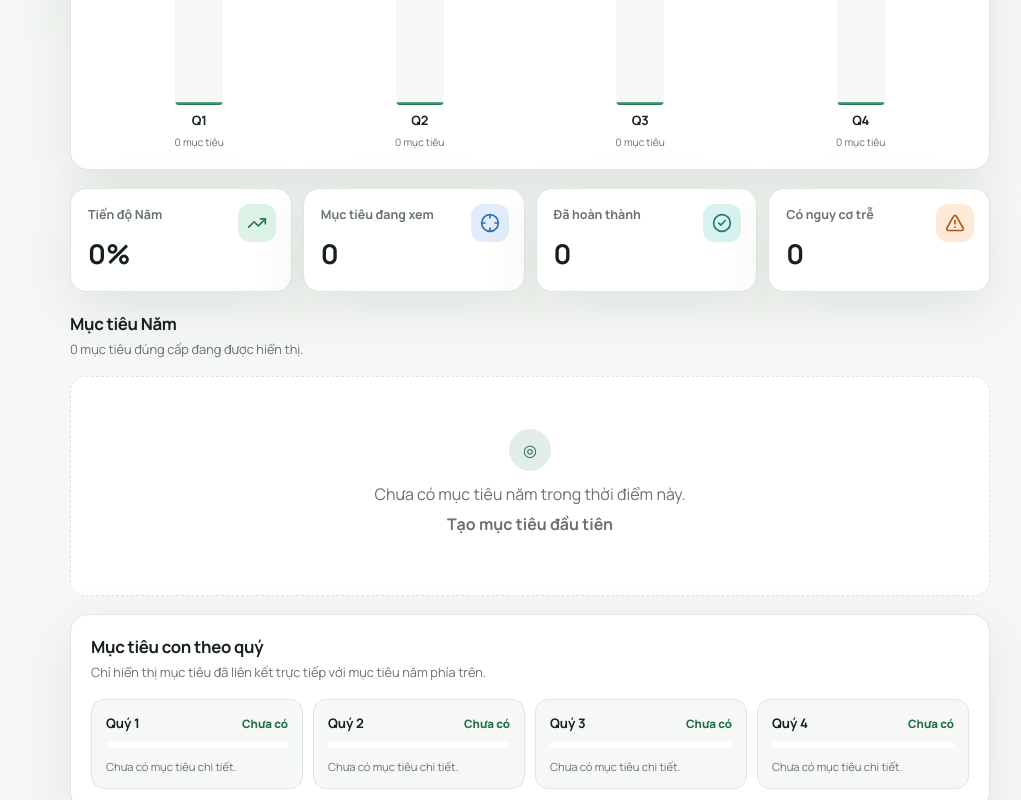
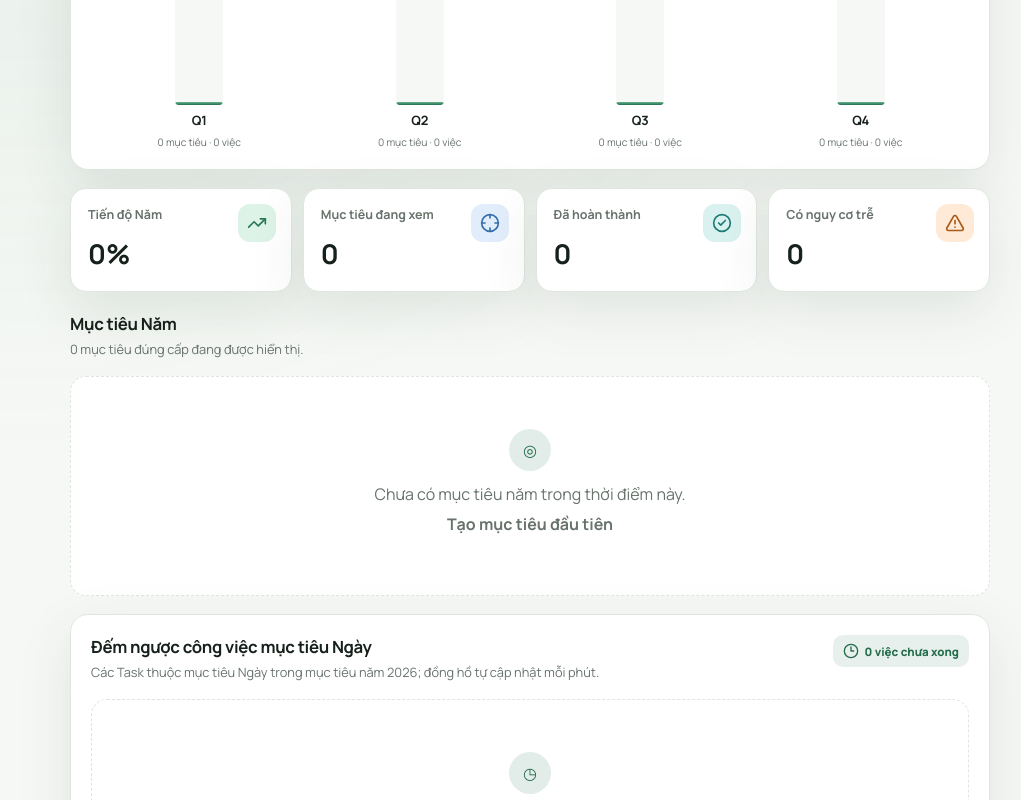
Before and after one commit to Tram-anh99/Todo_List, a React (Vite) app: page / in a window 1280 px wide. Shown: the part 500-1300 px from the top of the page, without its empty margins (110-1131 px from the left). Built offline with nearby package versions, Linux system fonts and the light colour scheme.

Commit message:
feat: connect goal hierarchy to timed daily tasks

```diff
--- a/src/components/GoalDashboard.tsx
+++ b/src/components/GoalDashboard.tsx
@@ -8,6 +8,7 @@ import { GoalCard } from './GoalCard'
 import { GoalForm } from './GoalForm'
 import { PeriodDetails, type PeriodDetailGroup } from './PeriodDetails'
 import { ProgressBars } from './ProgressCharts'
+import { TaskCountdownTable } from './TaskCountdownTable'
 import { WeeklyPlanner } from './WeeklyPlanner'
 
 interface Props {
@@ -21,10 +22,31 @@ interface Props {
 const today = new Date()
 const currentDate = `${today.getFullYear()}-${String(today.getMonth() + 1).padStart(2, '0')}-${String(today.getDate()).padStart(2, '0')}`
 const childPeriod: Record<GoalPeriod, GoalPeriod | null> = { year: 'quarter', quarter: 'month', month: 'week', week: 'day', day: null }
+const periodOrder: GoalPeriod[] = ['year', 'quarter', 'month', 'week', 'day']
 
 function getWeeksInMonth(year: number, month: number) {
   const lastDay = new Date(year, month, 0).getDate()
   return [...new Set(Array.from({ length: lastDay }, (_, index) => getISOWeek(`${year}-${String(month).padStart(2, '0')}-${String(index + 1).padStart(2, '0')}`)))].sort((a, b) => a - b)
+}
+
+function groupGoalsByPeriod(period: GoalPeriod, goals: Goal[]): PeriodDetailGroup[] {
+  if (period === 'quarter') {
+    const values = [...new Set(goals.map((goal) => goal.quarter).filter((value): value is number => Boolean(value)))].sort((a, b) => a - b)
+    return values.map((value) => ({ key: `linked-quarter-${value}`, label: `Quý ${value}`, goals: goals.filter((goal) => goal.quarter === value) }))
+  }
+  if (period === 'month') {
+    const values = [...new Set(goals.map((goal) => goal.month).filter((value): value is number => Boolean(value)))].sort((a, b) => a - b)
+    return values.map((value) => ({ key: `linked-month-${value}`, label: `Tháng ${value}`, goals: goals.filter((goal) => goal.month === value) }))
+  }
+  if (period === 'week') {
+    const values = [...new Set(goals.map((goal) => goal.week).filter((value): value is number => Boolean(value)))].sort((a, b) => a - b)
+    return values.map((value) => ({ key: `linked-week-${value}`, label: `Tuần ${value}`, goals: goals.filter((goal) => goal.week === value) }))
+  }
+  if (period === 'day') {
+    const values = [...new Set(goals.map((goal) => goal.day).filter((value): value is string => Boolean(value)))].sort()
+    return values.map((value) => ({ key: `linked-day-${value}`, label: `Ngày ${formatDate(value)}`, goals: goals.filter((goal) => goal.day === value) }))
+  }
+  return []
 }
 
 export function GoalDashboard({ goals, todos, onAdd, onUpdate, onDelete }: Props) {
@@ -67,56 +89,47 @@ export function GoalDashboard({ goals, todos, onAdd, onUpdate, onDelete }: Props
   const linkedDescendants = useMemo(() => getGoalDescendants(displayedGoals.map((goal) => goal.id), goals)
     .filter((goal) => area === 'all' || goal.area === area), [displayedGoals, goals, area])
 
+  const scopedGoals = useMemo(() => [...displayedGoals, ...linkedDescendants], [displayedGoals, linkedDescendants])
+  const linkedDayGoals = useMemo(() => scopedGoals.filter((goal) => goal.period === 'day'), [scopedGoals])
+  const linkedDayGoalIds = useMemo(() => new Set(linkedDayGoals.map((goal) => goal.id)), [linkedDayGoals])
+  const linkedTaskTodos = useMemo(() => todos.filter((todo) => Boolean(todo.goalId && linkedDayGoalIds.has(todo.goalId))), [todos, linkedDayGoalIds])
+
   const detailSections = useMemo(() => {
-    if (period !== 'quarter') {
-      return [{
-        key: childPeriod[period] || 'todos',
-        title: period === 'day' ? 'Công việc liên kết trong ngày' : `Mục tiêu con theo ${childPeriod[period] ? periodLabels[childPeriod[period]!].toLowerCase() : 'công việc'}`,
-        subtitle: period === 'day'
-          ? 'Chỉ hiển thị Todo đã liên kết với mục tiêu Ngày đang xem.'
-          : `Chỉ hiển thị mục tiêu đã liên kết trực tiếp với mục tiêu ${periodLabels[period].toLowerCase()} phía trên.`,
-        groups: childGroups,
-      }]
-    }
+    const currentIndex = periodOrder.indexOf(period)
+    const goalSections = periodOrder.slice(currentIndex + 1).map((targetPeriod, index) => ({
+      key: targetPeriod,
+      title: `Mục tiêu ${periodLabels[targetPeriod]} thuộc ${periodLabels[period]}`,
+      subtitle: index === 0
+        ? `Các mục tiêu ${periodLabels[targetPeriod].toLowerCase()} liên kết trực tiếp với mục tiêu ${periodLabels[period].toLowerCase()} đang xem.`
+        : `Các mục tiêu ${periodLabels[targetPeriod].toLowerCase()} được truy theo toàn bộ chuỗi liên kết từ mục tiêu ${periodLabels[period].toLowerCase()}.`,
+      groups: index === 0 ? childGroups : groupGoalsByPeriod(targetPeriod, linkedDescendants.filter((goal) => goal.period === targetPeriod)),
+    }))
+    const taskGroups: PeriodDetailGroup[] = linkedDayGoals
+      .filter((goal) => goal.day)
+      .sort((a, b) => (a.day || '').localeCompare(b.day || ''))
+      .map((goal) => ({
+        key: `tasks-${goal.id}`,
+        label: `${goal.day ? formatDate(goal.day) : 'Chưa đặt ngày'} · ${goal.title}`,
+        goals: [],
+        todos: linkedTaskTodos.filter((todo) => todo.goalId === goal.id),
+      }))
 
-    const linkedWeeks = linkedDescendants.filter((goal) => goal.period === 'week')
-    const linkedDays = linkedDescendants.filter((goal) => goal.period === 'day' && goal.day)
-    const weekNumbers = [...new Set(linkedWeeks.map((goal) => goal.week).filter((value): value is number => Boolean(value)))].sort((a, b) => a - b)
-    const dates = [...new Set(linkedDays.map((goal) => goal.day).filter((value): value is string => Boolean(value)))].sort()
-
-    return [
-      {
-        key: 'month',
-        title: 'Mục tiêu Tháng thuộc Quý',
-        subtitle: `Các mục tiêu Tháng liên kết trực tiếp với mục tiêu Quý ${quarter}/${year}.`,
-        groups: childGroups,
-      },
-      {
-        key: 'week',
-        title: 'Mục tiêu Tuần thuộc Quý',
-        subtitle: 'Các mục tiêu Tuần được liên kết qua mục tiêu Tháng của Quý đang chọn.',
-        groups: weekNumbers.map((value) => ({
-          key: `quarter-week-${value}`,
-          label: `Tuần ${value}`,
-          goals: linkedWeeks.filter((goal) => goal.week === value),
-        })),
-      },
-      {
-        key: 'day',
-        title: 'Mục tiêu Ngày thuộc Quý',
-        subtitle: 'Các mục tiêu Ngày được liên kết qua chuỗi Quý → Tháng → Tuần.',
-        groups: dates.map((value) => ({
-          key: `quarter-day-${value}`,
-          label: `Ngày ${formatDate(value)}`,
-          goals: linkedDays.filter((goal) => goal.day === value),
-        })),
-      },
-    ]
-  }, [period, childGroups, linkedDescendants, quarter, year])
+    return [...goalSections, {
+      key: 'tasks',
+      title: `Task thuộc mục tiêu Ngày của ${periodLabels[period]}`,
+      subtitle: 'Chỉ hiển thị công việc đã liên kết với các mục tiêu Ngày trong thời điểm đang chọn.',
+      groups: taskGroups,
+    }]
+  }, [period, childGroups, linkedDescendants, linkedDayGoals, linkedTaskTodos])
 
   const chartData = childGroups.map((group) => {
-    const values = [...group.goals.map(progressOf), ...(group.todos || []).map((todo) => todo.completed ? 100 : 0)]
-    return { label: group.label.split(' · ')[0].replace('Quý ', 'Q').replace('Tháng ', 'T').replace('Tuần ', 'W'), count: values.length, value: values.length ? Math.round(values.reduce((sum, value) => sum + value, 0) / values.length) : 0 }
+    const groupGoals = [...group.goals, ...getGoalDescendants(group.goals.map((goal) => goal.id), goals)]
+    const groupGoalIds = new Set(groupGoals.map((goal) => goal.id))
+    const groupTodos = todos.filter((todo) => Boolean(todo.goalId && groupGoalIds.has(todo.goalId)))
+    const directTodos = group.todos || []
+    const uniqueTodos = [...new Map([...groupTodos, ...directTodos].map((todo) => [todo.id, todo])).values()]
+    const values = group.goals.length ? group.goals.map(progressOf) : uniqueTodos.map((todo) => todo.completed ? 100 : 0)
+    return { label: group.label.split(' · ')[0].replace('Quý ', 'Q').replace('Tháng ', 'T').replace('Tuần ', 'W'), count: groupGoals.length + uniqueTodos.length, goalCount: groupGoals.length, taskCount: uniqueTodos.length, value: values.length ? Math.round(values.reduce((sum, value) => sum + value, 0) / values.length) : 0 }
   })
   const periodProgress = displayedGoals.length ? Math.round(displayedGoals.reduce((sum, goal) => sum + progressOf(goal), 0) / displayedGoals.length) : 0
   const completed = displayedGoals.filter((goal) => progressOf(goal) === 100 || goal.status === 'completed').length
@@ -155,7 +168,7 @@ export function GoalDashboard({ goals, todos, onAdd, onUpdate, onDelete }: Props
       </section>
 
       {showForm && <GoalForm goals={goals} initial={editing} defaultYear={year} onSave={save} onCancel={() => { setShowForm(false); setEditing(undefined) }} />}
-      <ProgressBars title={chartTitle} subtitle={`Biểu đồ chính đứng đầu, tổng hợp tiến độ chi tiết theo ${detailLabel.toLowerCase()}.`} data={chartData} />
+      <ProgressBars title={chartTitle} subtitle={`Biểu đồ chính tổng hợp mục tiêu ${detailLabel.toLowerCase()}, mục tiêu Ngày và các Task liên kết bên dưới.`} data={chartData} />
 
       <section className="goal-stats">
         <div><span className="stat-icon green"><TrendingUp size={20} /></span><p>Tiến độ {periodLabels[period]}</p><strong>{periodProgress}%</strong></div>
@@ -167,11 +180,16 @@ export function GoalDashboard({ goals, todos, onAdd, onUpdate, onDelete }: Props
       <section className="goals-section">
         <div className="section-heading"><div><h2>Mục tiêu {periodLabels[period]}</h2><p>{displayedGoals.length} mục tiêu đúng cấp đang được hiển thị.</p></div></div>
         <div className="goal-grid">
-          {displayedGoals.length ? displayedGoals.map((goal) => <GoalCard key={goal.id} goal={goal} progress={progressOf(goal)} parent={goals.find((item) => item.id === goal.parentId)} ancestors={getGoalAncestors(goal, goals)} taskCount={todos.filter((todo) => todo.goalId === goal.id).length} childCount={getGoalDescendants([goal.id], goals).length} onEdit={() => { setEditing(goal); setShowForm(true); window.scrollTo({ top: 0, behavior: 'smooth' }) }} onDelete={() => { if (window.confirm(`Xóa mục tiêu “${goal.title}”? Các Todo liên kết sẽ được giữ lại.`)) onDelete(goal.id) }} />) : <div className="empty-state span-full"><span>◎</span><p>Chưa có mục tiêu {periodLabels[period].toLowerCase()} trong thời điểm này.</p><button className="text-button" onClick={openCreate}>Tạo mục tiêu đầu tiên</button></div>}
+          {displayedGoals.length ? displayedGoals.map((goal) => {
+            const descendants = getGoalDescendants([goal.id], goals)
+            const goalIds = new Set([goal.id, ...descendants.map((item) => item.id)])
+            return <GoalCard key={goal.id} goal={goal} progress={progressOf(goal)} parent={goals.find((item) => item.id === goal.parentId)} ancestors={getGoalAncestors(goal, goals)} taskCount={todos.filter((todo) => Boolean(todo.goalId && goalIds.has(todo.goalId))).length} childCount={descendants.length} onEdit={() => { setEditing(goal); setShowForm(true); window.scrollTo({ top: 0, behavior: 'smooth' }) }} onDelete={() => { if (window.confirm(`Xóa mục tiêu “${goal.title}”? Các Todo liên kết sẽ được giữ lại.`)) onDelete(goal.id) }} />
+          }) : <div className="empty-state span-full"><span>◎</span><p>Chưa có mục tiêu {periodLabels[period].toLowerCase()} trong thời điểm này.</p><button className="text-button" onClick={openCreate}>Tạo mục tiêu đầu tiên</button></div>}
         </div>
       </section>
 
       {period === 'week' && <WeeklyPlanner goals={goals.filter(matchesArea)} todos={todos} week={week} year={year} />}
+      <TaskCountdownTable todos={linkedTaskTodos} goals={linkedDayGoals} periodLabel={chartTitle.replace('Biểu đồ ', '')} />
       {detailSections.map((section) => <PeriodDetails key={section.key} title={section.title} subtitle={section.subtitle} groups={section.groups} getProgress={progressOf} getAncestors={(goal) => getGoalAncestors(goal, goals)} />)}
     </div>
   )
--- a/src/components/PeriodDetails.tsx
+++ b/src/components/PeriodDetails.tsx
@@ -1,6 +1,7 @@
 import { CheckCircle2, Circle } from 'lucide-react'
 import type { Goal } from '../types/goal'
 import type { Todo } from '../types/todo'
+import { formatDate, getTodoCountdown } from '../utils/todoUtils'
 
 export interface PeriodDetailGroup {
   key: string
@@ -37,7 +38,10 @@ export function PeriodDetails({ title, subtitle, groups, getProgress, getAncesto
                   const ancestors = getAncestors(goal)
                   return <li key={goal.id}>{getProgress(goal) === 100 ? <CheckCircle2 size={14} /> : <Circle size={14} />}<span><b>{goal.title}</b><small>{ancestors.length ? `Liên kết: ${ancestors.map((item) => item.title).join(' › ')}` : 'Chưa liên kết mục tiêu cha'}</small></span></li>
                 })}
-                {(group.todos || []).slice(0, 4).map((todo) => <li key={todo.id}>{todo.completed ? <CheckCircle2 size={14} /> : <Circle size={14} />}<span>{todo.title}</span></li>)}
+                {(group.todos || []).slice(0, 4).map((todo) => {
+                  const countdown = getTodoCountdown(todo)
+                  return <li key={todo.id}>{todo.completed ? <CheckCircle2 size={14} /> : <Circle size={14} />}<span><b>{todo.title}</b><small>{todo.dueDate ? `${formatDate(todo.dueDate)}${todo.dueTime ? ` ${todo.dueTime}` : ' 23:59'} · ` : ''}{countdown.label}</small></span></li>
+                })}
                 {!itemCount && <li className="muted-item">Chưa có mục tiêu chi tiết.</li>}
                 {itemCount > 4 && <li className="more-items">+{itemCount - 4} mục khác</li>}
               </ul>
--- a/src/components/ProgressCharts.tsx
+++ b/src/components/ProgressCharts.tsx
@@ -1,4 +1,4 @@
-interface DataPoint { label: string; value: number; count: number }
+interface DataPoint { label: string; value: number; count: number; goalCount?: number; taskCount?: number }
 
 export function ProgressBars({ title, subtitle, data }: { title: string; subtitle: string; data: DataPoint[] }) {
   return (
@@ -10,7 +10,7 @@ export function ProgressBars({ title, subtitle, data }: { title: string; subtitl
             <span className="bar-value">{item.count ? `${item.value}%` : '—'}</span>
             <div className="bar-track"><span style={{ height: `${Math.max(item.count ? item.value : 2, 2)}%` }} /></div>
             <strong>{item.label}</strong>
-            <small>{item.count} mục tiêu</small>
+            <small>{item.goalCount ?? item.count} mục tiêu · {item.taskCount ?? 0} việc</small>
           </div>
         ))}
       </div>
--- /dev/null
+++ b/src/components/TaskCountdownTable.tsx
@@ -0,0 +1,50 @@
+import { useEffect, useMemo, useState } from 'react'
+import { AlertTriangle, CheckCircle2, Clock3 } from 'lucide-react'
+import type { Goal } from '../types/goal'
+import type { Todo } from '../types/todo'
+import { formatDate, getTodoCountdown } from '../utils/todoUtils'
+
+interface Props {
+  todos: Todo[]
+  goals: Goal[]
+  periodLabel: string
+}
+
+const priorityLabels = { high: 'Cao', medium: 'Vừa', low: 'Thấp' }
+
+export function TaskCountdownTable({ todos, goals, periodLabel }: Props) {
+  const [now, setNow] = useState(() => new Date())
+
+  useEffect(() => {
+    const timer = window.setInterval(() => setNow(new Date()), 60000)
+    return () => window.clearInterval(timer)
+  }, [])
+
+  const rows = useMemo(() => [...todos].sort((a, b) => {
+    if (a.completed !== b.completed) return a.completed ? 1 : -1
+    return getTodoCountdown(a, now).milliseconds - getTodoCountdown(b, now).milliseconds
+  }), [todos, now])
+
+  return (
+    <section className="panel countdown-board">
+      <div className="section-heading">
+        <div><h2>Đếm ngược công việc mục tiêu Ngày</h2><p>Các Task thuộc mục tiêu Ngày trong {periodLabel}; đồng hồ tự cập nhật mỗi phút.</p></div>
+        <span className="countdown-total"><Clock3 size={16} /> {rows.filter((todo) => !todo.completed).length} việc chưa xong</span>
+      </div>
+      {rows.length ? <div className="countdown-table-wrap"><table className="countdown-table">
+        <thead><tr><th>Công việc</th><th>Mục tiêu Ngày</th><th>Hạn chót</th><th>Ưu tiên</th><th>Thời gian còn lại</th></tr></thead>
+        <tbody>{rows.map((todo) => {
+          const goal = goals.find((item) => item.id === todo.goalId)
+          const countdown = getTodoCountdown(todo, now)
+          return <tr key={todo.id} className={todo.completed ? 'completed-row' : ''}>
+            <td><strong>{todo.title}</strong></td>
+            <td>{goal ? <><b>{goal.title}</b><small>{goal.day ? formatDate(goal.day) : 'Chưa đặt ngày'}</small></> : <span className="missing-link"><AlertTriangle size={14} /> Mất liên kết</span>}</td>
+            <td>{todo.dueDate ? `${formatDate(todo.dueDate)}${todo.dueTime ? ` · ${todo.dueTime}` : ' · 23:59'}` : 'Chưa đặt hạn'}</td>
+            <td><span className={`badge priority-${todo.priority}`}>{priorityLabels[todo.priority]}</span></td>
+            <td><span className={`countdown-status countdown-${countdown.tone}`}>{todo.completed && <CheckCircle2 size={14} />}{countdown.label}</span></td>
+          </tr>
+        })}</tbody>
+      </table></div> : <div className="empty-state"><span>◷</span><p>Chưa có Task liên kết với mục tiêu Ngày trong thời điểm này.</p></div>}
+    </section>
+  )
+}
--- a/src/hooks/useTodos.ts
+++ b/src/hooks/useTodos.ts
@@ -29,6 +29,7 @@ export function useTodos() {
         title,
         category: draft.category?.trim() || undefined,
         dueDate: draft.dueDate || undefined,
+        dueTime: draft.dueTime || undefined,
         id: crypto.randomUUID(),
         completed: false,
         createdAt: new Date().toISOString(),
@@ -41,7 +42,7 @@ export function useTodos() {
     const title = draft.title.trim()
     if (!title) return false
     setTodos((current) => current.map((todo) => todo.id === id
-      ? { ...todo, ...draft, title, category: draft.category?.trim() || undefined, dueDate: draft.dueDate || undefined, updatedAt: new Date().toISOString() }
+      ? { ...todo, ...draft, title, category: draft.category?.trim() || undefined, dueDate: draft.dueDate || undefined, dueTime: draft.dueTime || undefined, updatedAt: new Date().toISOString() }
       : todo))
     return true
   }
--- a/src/styles.css
+++ b/src/styles.css
@@ -56,6 +56,7 @@ input:focus, select:focus, textarea:focus { border-color: var(--accent); box-sha
 .primary-button:hover, .save-button:hover { background: var(--accent-dark); }
 .task-options { display: grid; grid-template-columns: .8fr 1.4fr 1fr; gap: 10px; margin-top: 14px; }
 .task-options.four-columns { grid-template-columns: .7fr 1.1fr .9fr 1.3fr; }
+.task-options.five-columns { grid-template-columns: .65fr 1fr .85fr .7fr 1.35fr; }
 .task-options label { display: flex; flex-direction: column; gap: 6px; color: var(--muted); font-size: .75rem; font-weight: 700; }
 .task-options input, .task-options select { width: 100%; padding: 10px 12px; }
 .form-error { margin: 10px 0 0; color: var(--danger); font-size: .84rem; }
@@ -87,7 +88,7 @@ input:focus, select:focus, textarea:focus { border-color: var(--accent); box-sha
 .text-button { display: inline-flex; align-items: center; gap: 6px; padding: 8px; border: 0; color: var(--muted); background: transparent; font-weight: 700; }
 .edit-card { align-items: stretch; flex-direction: column; }
 .edit-title { width: 100%; padding: 11px 12px; }
-.edit-options { display: grid; grid-template-columns: .7fr 1fr .9fr 1.4fr; gap: 8px; }
+.edit-options { display: grid; grid-template-columns: .65fr 1fr .85fr .7fr 1.35fr; gap: 8px; }
 .edit-options input, .edit-options select { width: 100%; padding: 9px 10px; }
 .empty-state { padding: 52px 24px; text-align: center; color: var(--muted); background: var(--surface); border: 1px dashed var(--border); border-radius: 16px; }
 .empty-state span { display: grid; place-items: center; width: 42px; height: 42px; margin: auto; color: var(--accent); background: color-mix(in srgb, var(--accent) 13%, transparent); border-radius: 50%; font-weight: 800; }
@@ -173,6 +174,7 @@ input:focus, select:focus, textarea:focus { border-color: var(--accent); box-sha
 .countdown-success { color: var(--accent); }
 .countdown-warning { color: #a35d1f; }
 .countdown-danger { color: var(--danger); }
+.countdown-inline { font-weight: 700; }
 .status-dot { display: inline-flex; align-items: center; gap: 5px; color: var(--muted); font-size: .66rem; font-weight: 700; }
 .status-dot::before { content: ''; width: 6px; height: 6px; border-radius: 50%; background: #9aa49e; }
 .status-active::before { background: #3c9b6c; }
@@ -212,13 +214,25 @@ input:focus, select:focus, textarea:focus { border-color: var(--accent); box-sha
 .period-detail-card li b { overflow: hidden; color: var(--text); font-size: .7rem; text-overflow: ellipsis; white-space: nowrap; }
 .period-detail-card li small { overflow: hidden; color: var(--muted); font-size: .62rem; text-overflow: ellipsis; white-space: nowrap; }
 .period-detail-card .more-items { color: var(--accent); font-weight: 700; }
+.countdown-total { display: inline-flex; align-items: center; gap: 6px; padding: 8px 10px; border-radius: 10px; color: var(--accent); background: color-mix(in srgb, var(--accent) 10%, transparent); font-size: .72rem; font-weight: 800; }
+.countdown-table-wrap { overflow-x: auto; }
+.countdown-table { width: 100%; min-width: 760px; border-collapse: collapse; }
+.countdown-table th, .countdown-table td { padding: 11px 12px; border-bottom: 1px solid var(--border); text-align: left; vertical-align: middle; font-size: .74rem; }
+.countdown-table th { color: var(--muted); background: var(--surface-soft); font-size: .68rem; text-transform: uppercase; letter-spacing: .04em; }
+.countdown-table td:nth-child(2) { display: table-cell; }
+.countdown-table td:nth-child(2) b, .countdown-table td:nth-child(2) small { display: block; }
+.countdown-table td:nth-child(2) small { margin-top: 2px; color: var(--muted); }
+.countdown-status { display: inline-flex; align-items: center; gap: 5px; font-weight: 800; white-space: nowrap; }
+.countdown-table .completed-row { opacity: .65; }
+.countdown-table .completed-row strong { text-decoration: line-through; }
+.countdown-table .missing-link { display: inline-flex; align-items: center; gap: 4px; color: var(--danger); }
 
 @media (max-width: 700px) {
   .app-shell { width: min(100% - 22px, 560px); margin: 26px auto; }
   .stats div { padding: 14px; }
   .stats strong { font-size: 1.45rem; }
   .main-input-row, .controls, .control-fields { align-items: stretch; flex-direction: column; }
-  .task-options, .task-options.four-columns, .edit-options { grid-template-columns: 1fr; }
+  .task-options, .task-options.four-columns, .task-options.five-columns, .edit-options { grid-template-columns: 1fr; }
   .filters { align-self: stretch; overflow-x: auto; }
   .filters button { flex: 1; white-space: nowrap; }
   .search-field { min-width: 0; }
--- a/src/types/todo.ts
+++ b/src/types/todo.ts
@@ -9,9 +9,10 @@ export interface Todo {
   priority: Priority
   category?: string
   dueDate?: string
+  dueTime?: string
   goalId?: string
   createdAt: string
   updatedAt?: string
 }
 
-export type TodoDraft = Pick<Todo, 'title' | 'priority' | 'category' | 'dueDate' | 'goalId'>
+export type TodoDraft = Pick<Todo, 'title' | 'priority' | 'category' | 'dueDate' | 'dueTime' | 'goalId'>
--- a/src/utils/todoUtils.ts
+++ b/src/utils/todoUtils.ts
@@ -17,11 +17,32 @@ export function sortTodos(todos: Todo[], sortBy: SortOption) {
 
 export function isOverdue(todo: Todo) {
   if (!todo.dueDate || todo.completed) return false
-  const today = new Date()
-  const localToday = `${today.getFullYear()}-${String(today.getMonth() + 1).padStart(2, '0')}-${String(today.getDate()).padStart(2, '0')}`
-  return todo.dueDate < localToday
+  return getTodoDeadline(todo).getTime() < Date.now()
 }
 
 export function formatDate(date: string) {
   return new Intl.DateTimeFormat('vi-VN').format(new Date(`${date}T00:00:00`))
 }
+
+export function getTodoDeadline(todo: Pick<Todo, 'dueDate' | 'dueTime'>) {
+  if (!todo.dueDate) return new Date(Number.NaN)
+  const [year, month, day] = todo.dueDate.split('-').map(Number)
+  const [hour, minute] = (todo.dueTime || '23:59').split(':').map(Number)
+  return new Date(year, month - 1, day, hour, minute, 0, 0)
+}
+
+export function getTodoCountdown(todo: Pick<Todo, 'dueDate' | 'dueTime' | 'completed'>, now = new Date()) {
+  if (todo.completed) return { label: 'Đã hoàn thành', tone: 'success' as const, milliseconds: 0 }
+  if (!todo.dueDate) return { label: 'Chưa đặt hạn', tone: 'neutral' as const, milliseconds: Number.POSITIVE_INFINITY }
+
+  const milliseconds = getTodoDeadline(todo).getTime() - now.getTime()
+  const absoluteMinutes = Math.max(1, Math.ceil(Math.abs(milliseconds) / 60000))
+  const days = Math.floor(absoluteMinutes / 1440)
+  const hours = Math.floor((absoluteMinutes % 1440) / 60)
+  const minutes = absoluteMinutes % 60
+  const duration = days > 0 ? `${days} ngày ${hours} giờ` : hours > 0 ? `${hours} giờ ${minutes} phút` : `${minutes} phút`
+
+  if (milliseconds < 0) return { label: `Đã trễ ${duration}`, tone: 'danger' as const, milliseconds }
+  if (milliseconds <= 86400000) return { label: `Còn ${duration}`, tone: 'warning' as const, milliseconds }
+  return { label: `Còn ${duration}`, tone: 'neutral' as const, milliseconds }
+}
```
Also changed, not shown: src/components/TodoForm.tsx (+17 -5 lines), src/components/TodoItem.tsx (+15 -6 lines), 1 other file (tests, documents, lock files or other folders).
